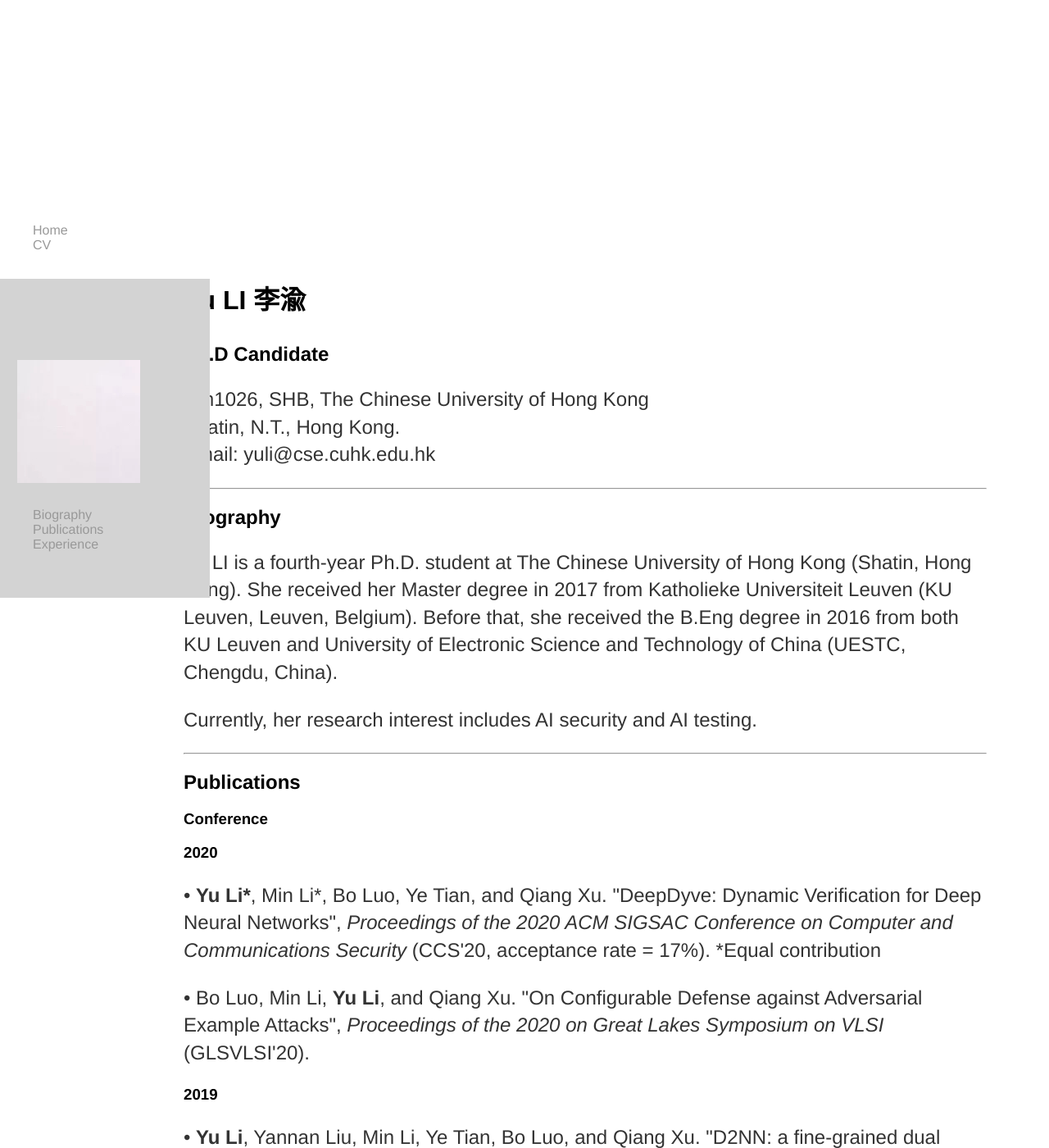
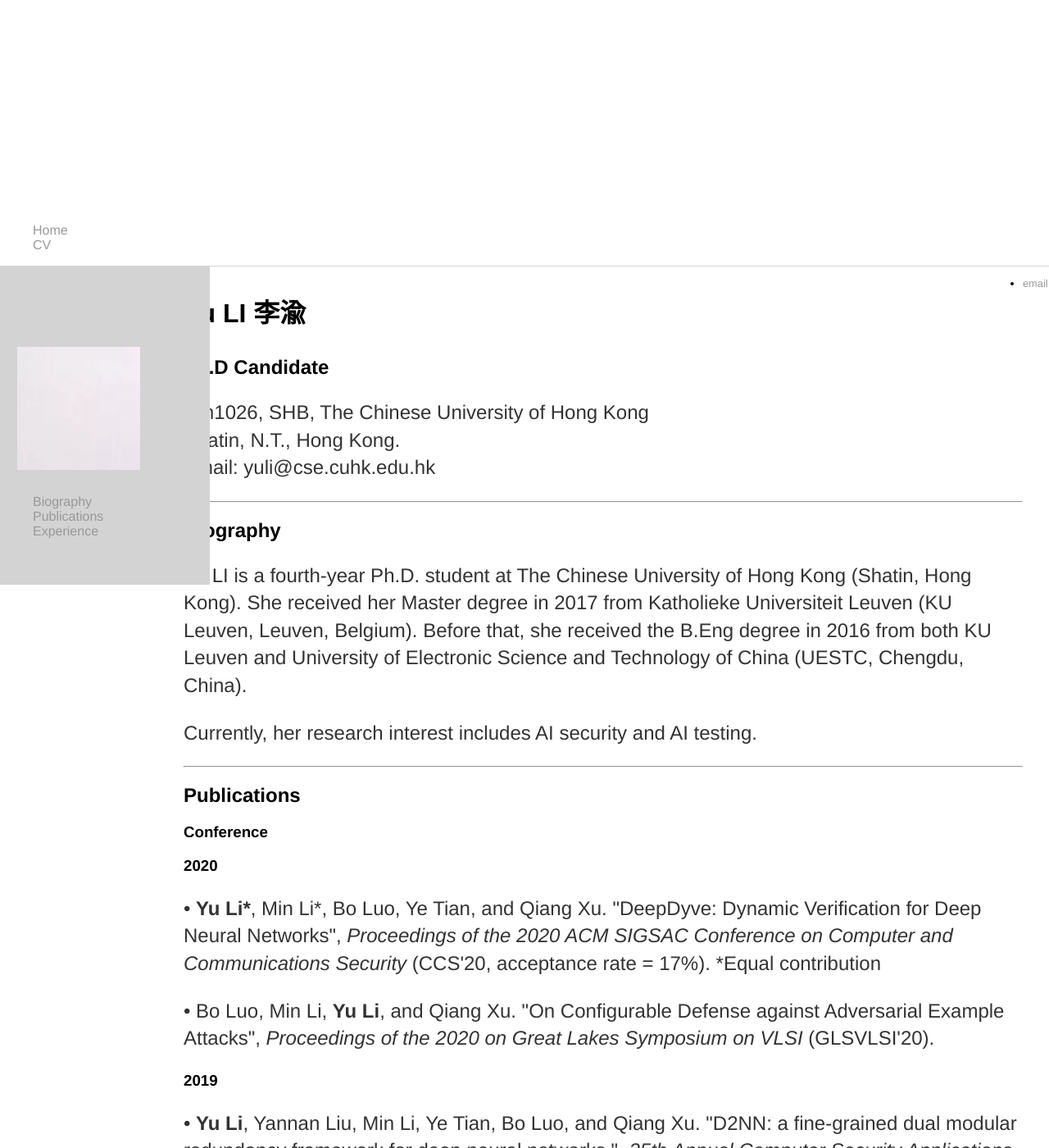
Before and after one commit to yuli-yl/yuli-ly.github.io, a Jekyll site: the page built from index.html, in a window 1280 px wide and 1400 px high. Shown: the whole window at 82% size. Built offline with Jekyll 4.4.1, drawn with Linux system fonts in a browser that asks for light colours.

Commit message:
Update main.css

```diff
--- a/css/main.css
+++ b/css/main.css
@@ -1,3 +1,5 @@
+
+
 body {
     font-family:'Helvetica', 'Arial', 'Sans-Serif';
 /*     margin: 60px auto; */
@@ -35,8 +37,8 @@
 
 #content {
     padding-left: 14em;
-    width: calc(100% - 300px);
-    float:center;
+    width: 80%;
+    float:left;
 }
 
 a {
@@ -70,19 +72,16 @@
     list-style: none;
 }
 
+
 /*  aside */
 #colorlib-aside {
   padding-top: 3em;
   padding-bottom: 40px;
   float: left;
+  hight: 100%;
   width: 20%;
   position: fixed;
-  overflow-y: scroll;
-  z-index: 1001;
   background: lightgrey;
-  -webkit-transition: 0.5s;
-  -o-transition: 0.5s;
-  transition: 0.5s;
 }
 
 #colorlib-aside .author-img {
@@ -90,8 +89,4 @@
   height: 150px;
   margin: 0 auto;
   margin-bottom: 30px;
-/*   -webkit-border-radius: 50%;
-  -moz-border-radius: 50%;
-  -ms-border-radius: 50%;
-  border-radius: 50%; */
 }
```
